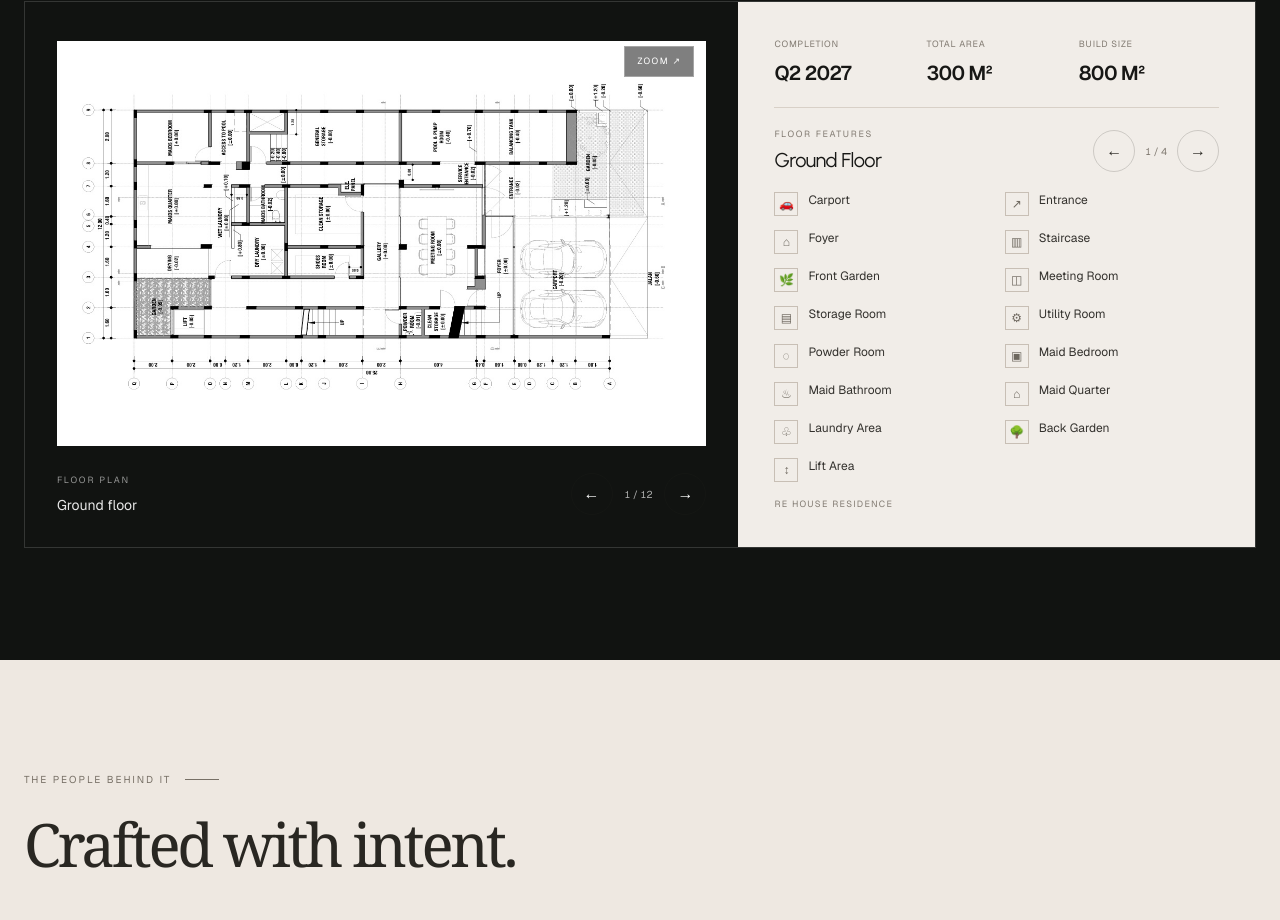
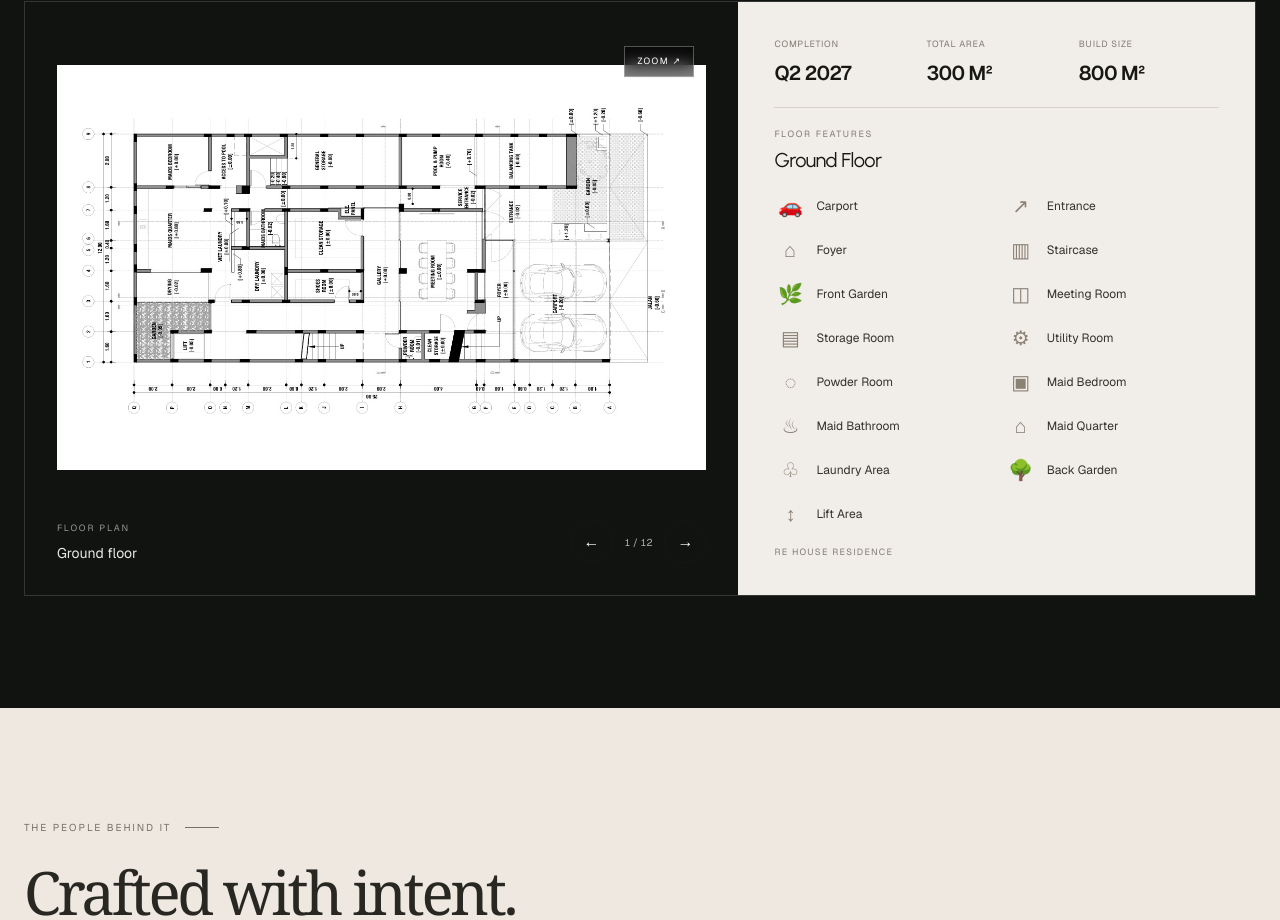
Before and after one commit to csoegi/estate-nextjs, a Next.js app: page / in a window 1280 px wide. Shown: the part 2277-3197 px from the top of the page. Built offline with nearby package versions, Linux system fonts and the light colour scheme.

Commit message:
Polish specifications feature icons and pagination layout

```diff
--- a/sections/specifications.tsx
+++ b/sections/specifications.tsx
@@ -102,22 +102,15 @@ export function Specifications() {
                 <p className="mt-2 text-lg font-semibold tracking-[-.04em] text-[#171715] md:text-xl">{item.value}</p>
               </div>)}
             </div>
-
-            <div className="mt-5 flex items-center justify-between gap-3">
-              <div>
-                <p className="text-[9px] uppercase tracking-[.18em] text-[#827b72]">Floor features</p>
-                <h3 className="mt-1 text-xl font-semibold tracking-tight text-[#171715]">{floorPage.floor}</h3>
-              </div>
-              <div className="flex shrink-0 items-center gap-1.5">
-                <button type="button" aria-label="Previous floor features" onClick={() => setActiveFloorPage((p) => (p + floorFeatures.length - 1) % floorFeatures.length)} className="spec-arrow">←</button>
-                <span className="px-1 text-[10px] tabular-nums text-[#827b72]">{activeFloorPage + 1} / {floorFeatures.length}</span>
-                <button type="button" aria-label="Next floor features" onClick={() => setActiveFloorPage((p) => (p + 1) % floorFeatures.length)} className="spec-arrow">→</button>
-              </div>
+            <div className="mt-5">
+              <p className="text-[9px] uppercase tracking-[.18em] text-[#827b72]">Floor features</p>
+              <h3 className="mt-1 text-xl font-semibold tracking-tight text-[#171715]">{floorPage.floor}</h3>
             </div>
 
+
             <div className="mt-4 grid grid-cols-2 gap-x-4 gap-y-3">
-              {floorPage.features.map(([feature, icon]) => <div key={feature} className="flex items-start gap-2.5">
-                <span aria-hidden="true" className="mt-0.5 flex h-6 w-6 shrink-0 items-center justify-center border border-[#c8bfb5] text-xs text-[#6e685f]">{icon}</span>
+              {floorPage.features.map(([feature, icon]) => <div key={feature} className="flex items-center gap-2.5">
+                <span aria-hidden="true" className="flex h-8 w-8 shrink-0 items-center justify-center text-xl text-[#8b8175]">{icon}</span>
                 <span className="text-[11px] leading-5 text-[#33312d] md:text-xs">{feature}</span>
               </div>)}
             </div>
```
